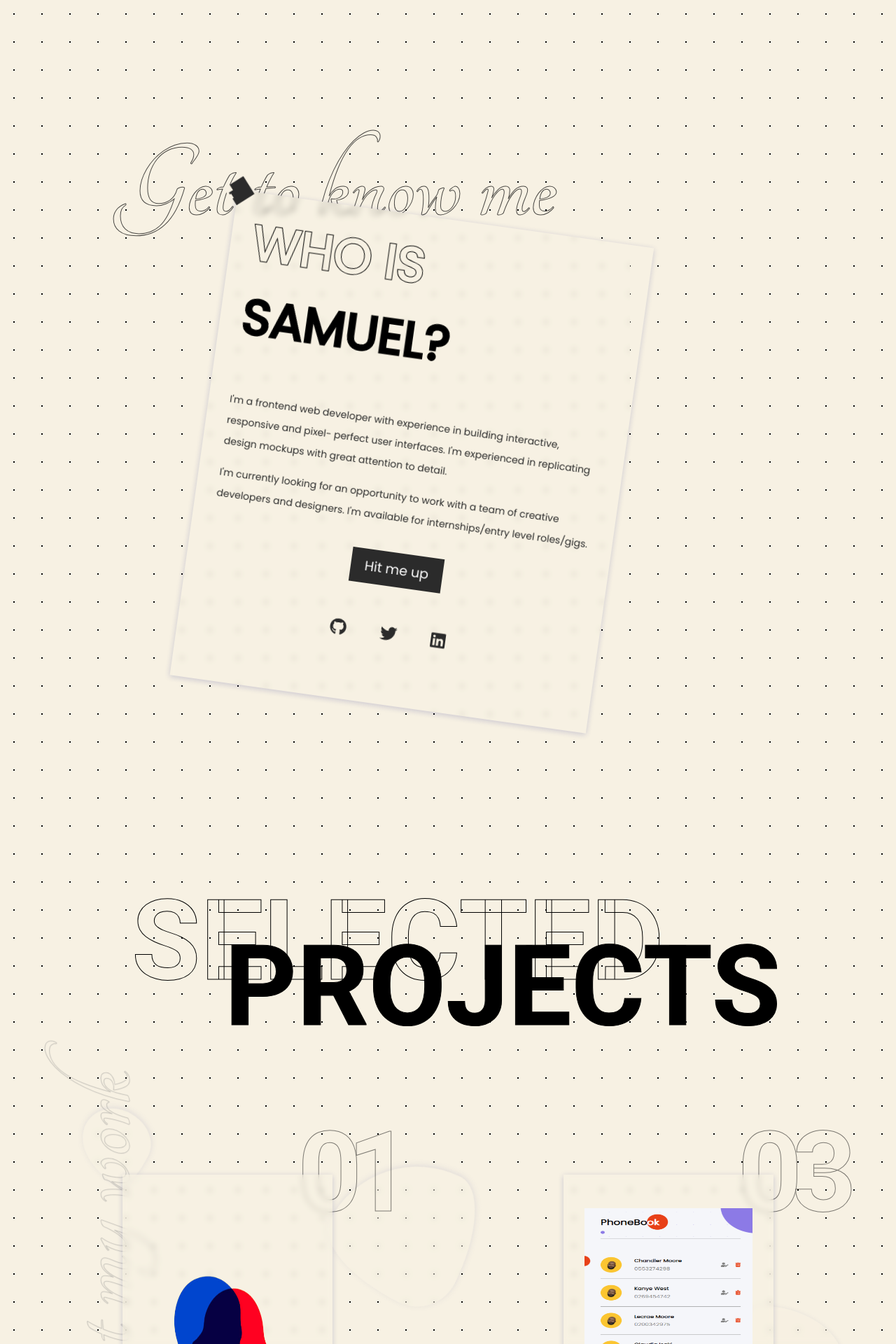
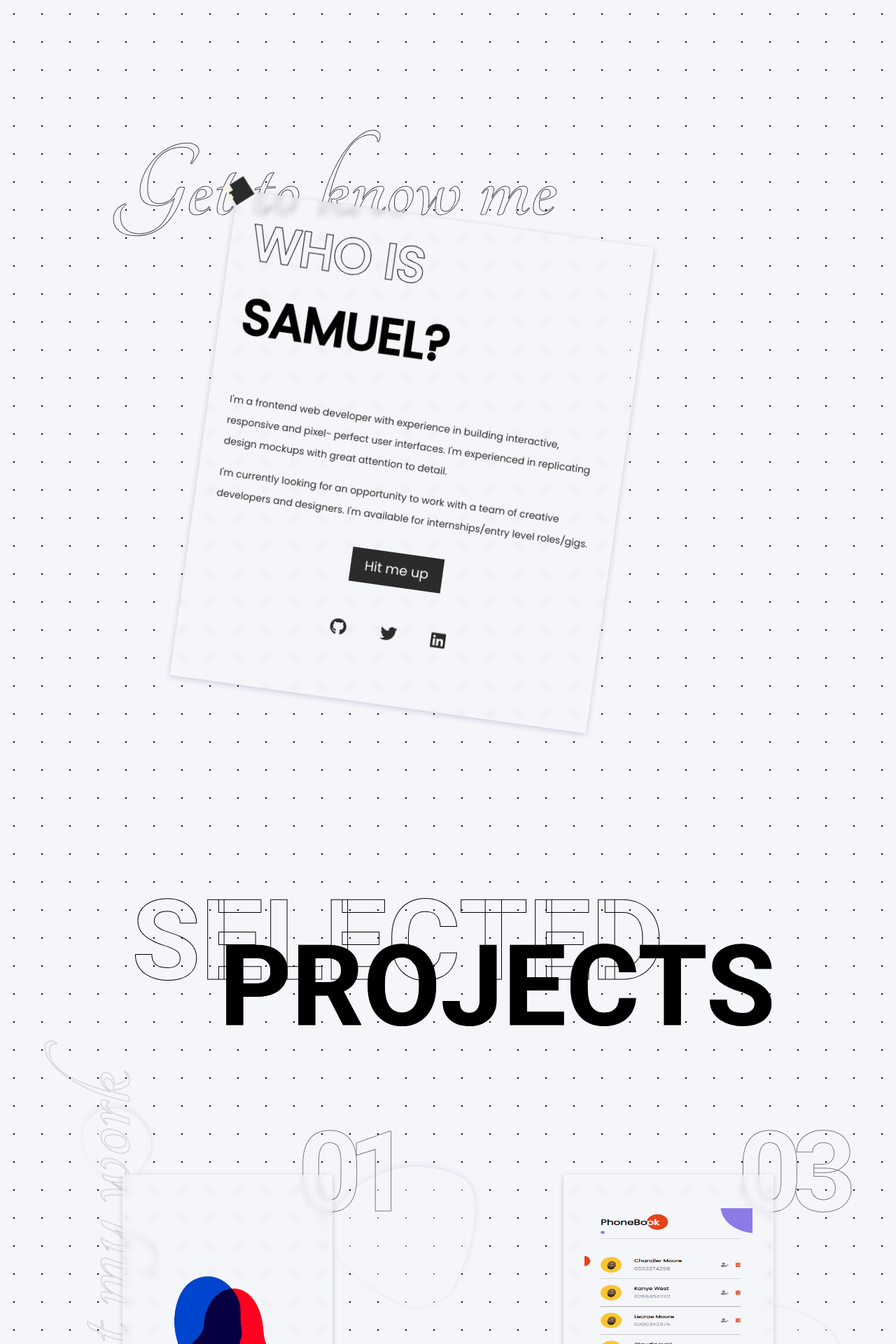
Before and after one commit to Sammy-Genius/my-portfolio, a React (Create React App) app: page / in a window 1280 px wide. Shown: the part 880-2800 px from the top of the page at 70% size. Built offline with nearby package versions, Linux system fonts and the light colour scheme; a web font is replaced by a local one.

Commit message:
modified styles

```diff
--- a/public/index.html
+++ b/public/index.html
@@ -24,9 +24,9 @@
       work correctly both with client-side routing and a non-root public URL.
       Learn how to configure a non-root public URL by running `npm run build`.
     -->
-    <title>React App</title>
+    <title>Samuel Osei</title>
   </head>
-  <body style = "background-color: #f7f1e3; background-size: 40px 40px;  background-image: radial-gradient(circle, #000000 1px, rgba(0, 0, 0, 0) 1px); overflow-x: hidden; scroll-behavior: smooth;">
+  <body style = "background-color: #f5f6fa; background-size: 40px 40px;  background-image: radial-gradient(circle, #000000 1px, rgba(0, 0, 0, 0) 1px); overflow-x: hidden; scroll-behavior: smooth;">
     <noscript>You need to enable JavaScript to run this app.</noscript>
     <div id="root"></div>
     <!--
--- a/src/components/Content.tsx
+++ b/src/components/Content.tsx
@@ -143,7 +143,7 @@ export const Main = () => {
                 </div>
             </div>
         </div>
-        <footer>
+        <footer id='contact'>
             <div className="sm-contacts">
                 <a href="mailto: mrsammadeit@gmail.com"><FontAwesomeIcon icon={ faAt } /></a>
                 <a href="https://github.com/Sammy-Genius?tab=repositories"><FontAwesomeIcon icon={ faGithub } /></a>
--- a/src/components/Menu.tsx
+++ b/src/components/Menu.tsx
@@ -85,6 +85,7 @@ export const Menu = ({ menu, showMenu }: IProps) => {
                 <li onClick={ showMenu }><a href="#about-me">About Me</a></li>
                 <li onClick={ showMenu }><a href="#projects">My Work</a></li>
                 <li onClick={ showMenu }><a href="#my-skills">My Skills</a></li>
+                <li onClick={ showMenu }><a href="#contact">Contact Me</a></li>
               </motion.ul>
             </motion.div>
           </motion.div>
--- a/src/styles/_about.scss
+++ b/src/styles/_about.scss
@@ -45,7 +45,7 @@
   .about-container .about-box {
     width:600px;
     height:700px;
-    background: rgba( 247, 241, 227, 0.25 );
+    background: rgba( 245, 246, 250, 0.25 );
     box-shadow: 0 2px 8px 0 rgba( 31, 38, 135, 0.20 );
     backdrop-filter: blur( 4px );
     position:relative;
--- a/src/styles/_footer.scss
+++ b/src/styles/_footer.scss
@@ -6,14 +6,14 @@ footer {
     width:100%;
     height:400px;
     margin-top:400px;
-    background: rgba( 247, 241, 227, 0.25 );
+    background: rgba( 245, 246, 250, 0.25 );
     box-shadow: 0 2px 8px 0 rgba( 31, 38, 135, 0.20 );
     backdrop-filter: blur( 4.5px );
     @include m.flex-box(center, row);
     overflow: hidden;
 
     @media screen and (max-width:600px) {
-      height:350px;
+      height:300px;
       margin-top:100px;
     }
   }
--- a/src/styles/_menu.scss
+++ b/src/styles/_menu.scss
@@ -54,8 +54,12 @@
     }
 
     li {
-        margin-top:70px;
+        margin-top:40px;
         transition: all .2s ease;
+
+        @media screen and (max-width:v.$smallScreen) {
+            margin-top:70px;
+        }
 
         a {
             color:#000000;
--- a/src/styles/_mixins.scss
+++ b/src/styles/_mixins.scss
@@ -56,6 +56,6 @@
 @mixin spacing {
     position:absolute;
     top:35%;
-    left:17.5%;
+    left:16.5%;
     -webkit-text-fill-color:#000000;
 }
--- a/src/styles/_nav.scss
+++ b/src/styles/_nav.scss
@@ -3,7 +3,7 @@
 
 nav {
     @include m.nav-box;
-    background: rgba( 247, 241, 227, 0.25 );
+    background: rgba( 245, 246, 250, 0.25 );
     box-shadow: 0 2px 8px 0 rgba( 31, 38, 135, 0.20 );
     backdrop-filter: blur( 4.5px );
     -webkit-backdrop-filter: blur( 4.5px );
--- a/src/styles/_projects.scss
+++ b/src/styles/_projects.scss
@@ -127,7 +127,7 @@
     position:relative;
     width:100%;
     height:60%;
-    background: rgba( 247, 241, 227, 0.25 );
+    background: rgba( 245, 246, 250, 0.25 );
     box-shadow: 0 2px 8px 0 rgba( 31, 38, 135, 0.20 );
     backdrop-filter: blur( 4px );
     -webkit-backdrop-filter: blur( 4.5px );
@@ -310,7 +310,7 @@
   }
 
   .shape2 {
-    background: rgba( 247, 241, 227, 0.25 );
+    background: rgba( 245, 246, 250, 0.25 );
     box-shadow: 0 2px 8px 0 rgba( 31, 38, 135, 0.20 );
     backdrop-filter: blur( 4.5px );
     -webkit-backdrop-filter: blur( 4.5px );
@@ -339,7 +339,7 @@
   }
 
   .shape3 {
-    background: rgba( 247, 241, 227, 0.25 );
+    background: rgba( 245, 246, 250, 0.25 );
     box-shadow: 0 2px 8px 0 rgba( 31, 38, 135, 0.20 );
     backdrop-filter: blur( 4.5px );
     -webkit-backdrop-filter: blur( 4.5px );
@@ -368,7 +368,7 @@
   }
 
   .shape4 {
-    background: rgba( 247, 241, 227, 0.25 );
+    background: rgba( 245, 246, 250, 0.25 );
     box-shadow: 0 2px 8px 0 rgba( 31, 38, 135, 0.20 );
     backdrop-filter: blur( 4.5px );
     -webkit-backdrop-filter: blur( 4.5px );
--- a/src/styles/_skills.scss
+++ b/src/styles/_skills.scss
@@ -77,7 +77,7 @@
     margin:90px auto;
     position:relative;
     border-radius:50%;
-    background: rgba( 247, 241, 227, 0.25 );
+    background: rgba( 245, 246, 250, 0.25 );
     box-shadow: 0 2px 8px 0 rgba( 31, 38, 135, 0.20 );
     backdrop-filter: blur( 14px );
     -webkit-backdrop-filter: blur( 4.5px );
```
